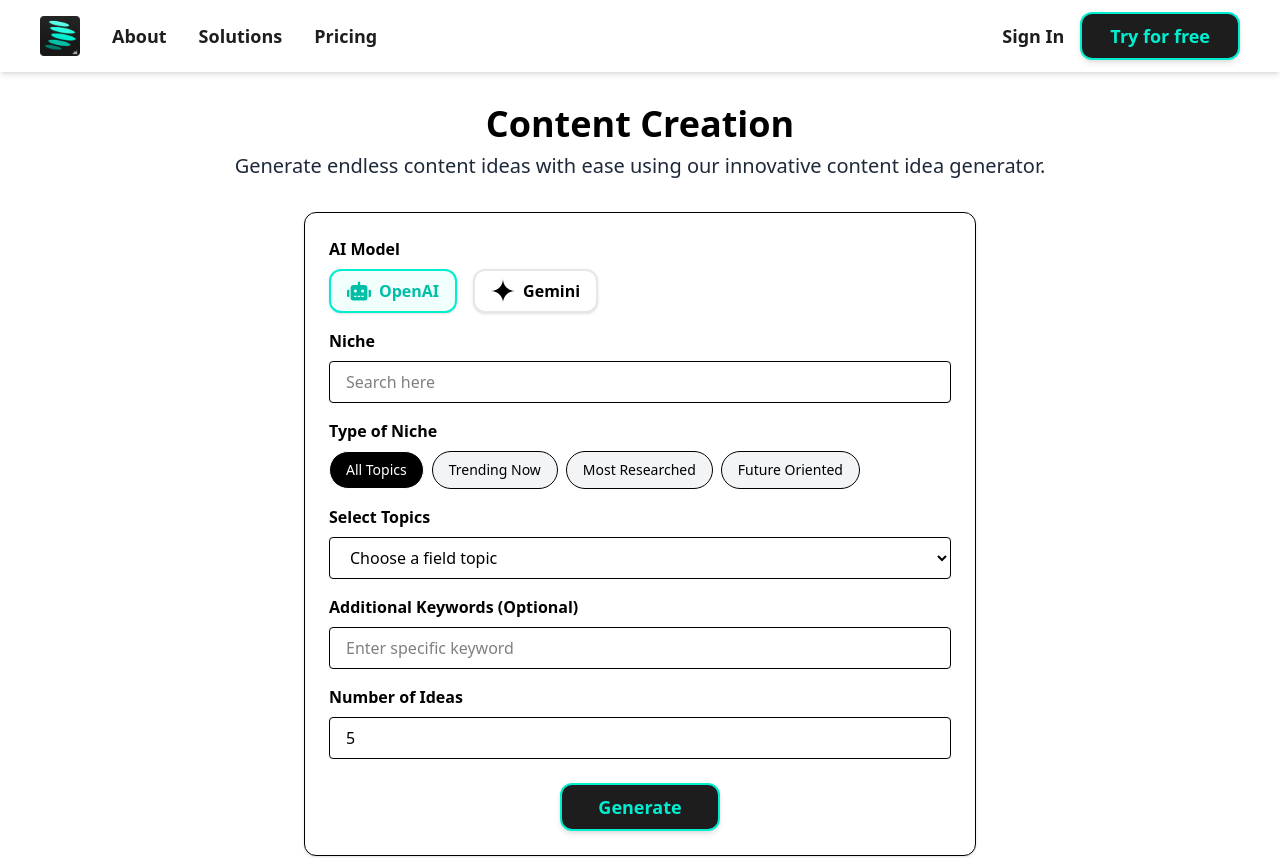
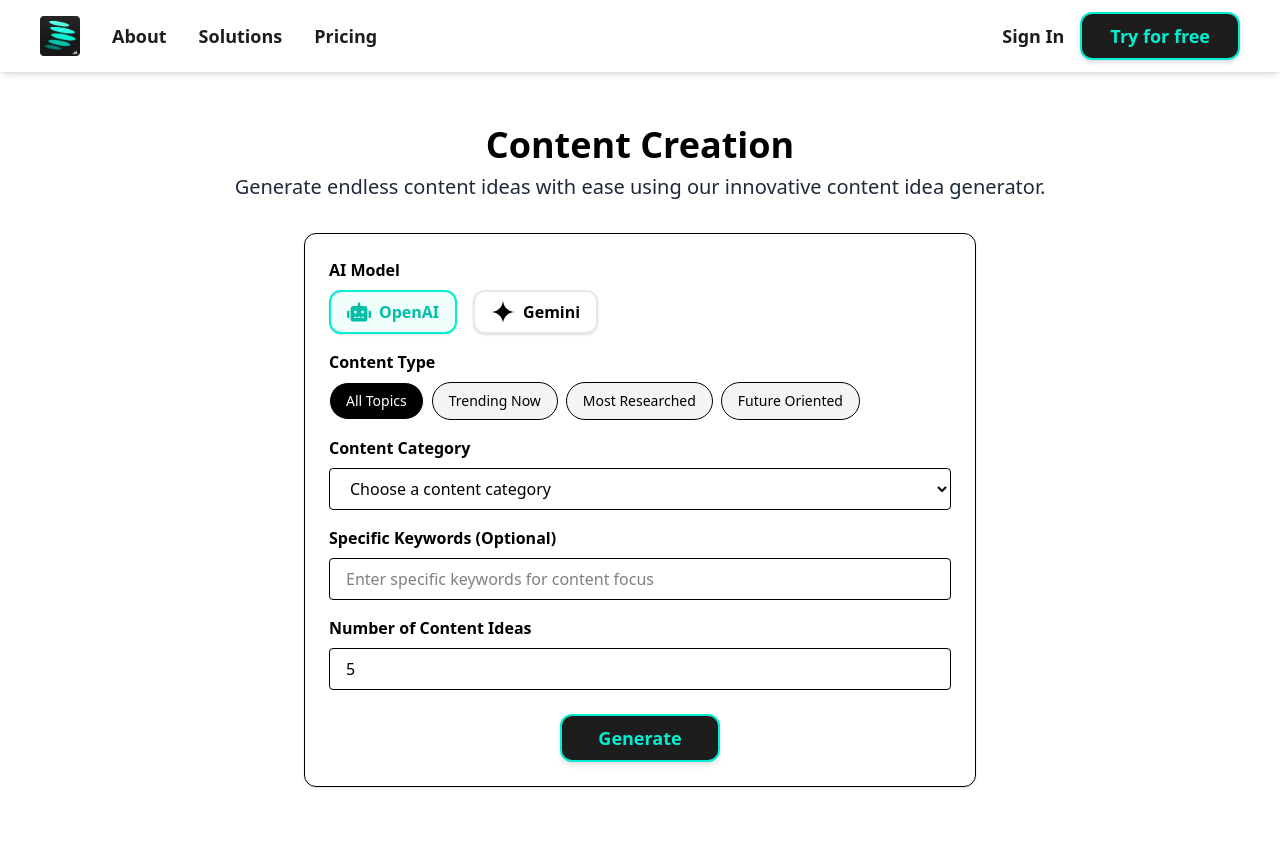
Before and after one commit to Deepidia/deepidia-web, a Next.js app: page /content/generate in a window 1280 px wide. Shown: the top 858 px of the page. Built offline with nearby package versions, Linux system fonts and the light colour scheme; no server answers.

Commit message:
change: user_id to name for autorize

```diff
--- a/components/ContentForm.jsx
+++ b/components/ContentForm.jsx
@@ -34,11 +34,12 @@
 
     const payload = {
       model_type: modelType,
-      category: niche || topic || "General",
+      category: topic || "General",
       scope: type,
       keyword: keyword || "string",
       num_ideas: parseInt(numIdeas),
-      username: session.user.name || session.user.email
+      name: session.user.name,
+      export_formats: ["csv"]
     };
 
     try {
@@ -66,6 +67,7 @@
 
       setLoadingStep("Processing and organizing your content...");
       const data = await response.json();
+      console.log("API response data:", data);
       localStorage.setItem("generated_content", JSON.stringify(data));
 
       setLoadingStep("Almost done! Redirecting to results...");
@@ -160,17 +162,8 @@
           </label>
         </div>
 
-        <label className="block mb-2 font-semibold text-black">Niche</label>
-        <input
-          type="text"
-          placeholder="Search here"
-          value={niche}
-          onChange={(e) => setNiche(e.target.value)}
-          className="w-full border px-4 py-2 rounded mb-4 text-black"
-        />
-
         <label className="block mb-2 font-semibold text-black">
-          Type of Niche
+          Content Type
         </label>
         <div className="flex flex-wrap gap-2 mb-4">
           {[
@@ -193,30 +186,30 @@
         </div>
 
         <label className="block mb-2 font-semibold text-black">
-          Select Topics
+          Content Category
         </label>
         <select
           value={topic}
           onChange={(e) => setTopic(e.target.value)}
           className="w-full border px-4 py-2 rounded mb-4 text-black"
         >
-          <option value="">Choose a field topic</option>
+          <option value="">Choose a content category</option>
           <option value="Marketing">Marketing</option>
           <option value="Technology">Technology</option>
           <option value="Lifestyle">Lifestyle</option>
           <option value="Education">Education</option>
         </select>
 
-        <label className="block mb-2 font-semibold text-black">Additional Keywords (Optional)</label>
+        <label className="block mb-2 font-semibold text-black">Specific Keywords (Optional)</label>
         <input
           type="text"
-          placeholder="Enter specific keyword"
+          placeholder="Enter specific keywords for content focus"
           value={keyword}
           onChange={(e) => setKeyword(e.target.value)}
           className="w-full border px-4 py-2 rounded mb-4 text-black"
         />
 
-        <label className="block mb-2 font-semibold text-black">Number of Ideas</label>
+        <label className="block mb-2 font-semibold text-black">Number of Content Ideas</label>
         <input
           type="number"
           value={numIdeas}
```
Also changed, not shown: 2 other files (tests, documents, lock files or other folders).
